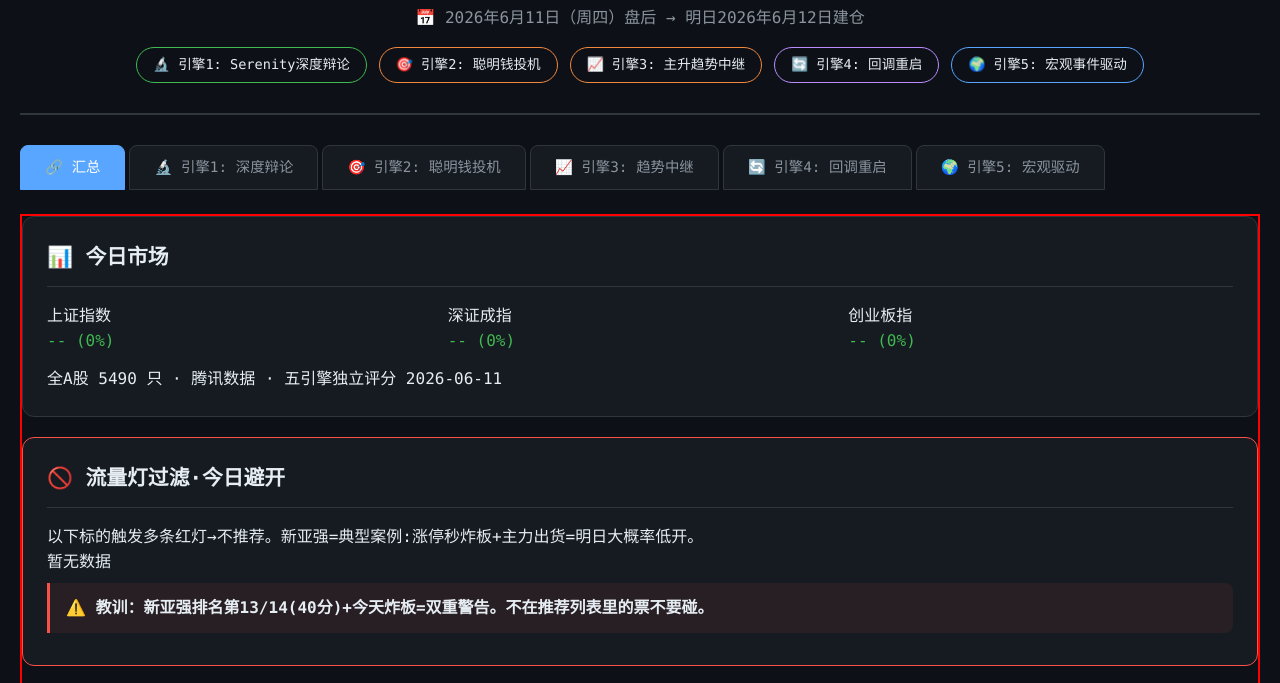
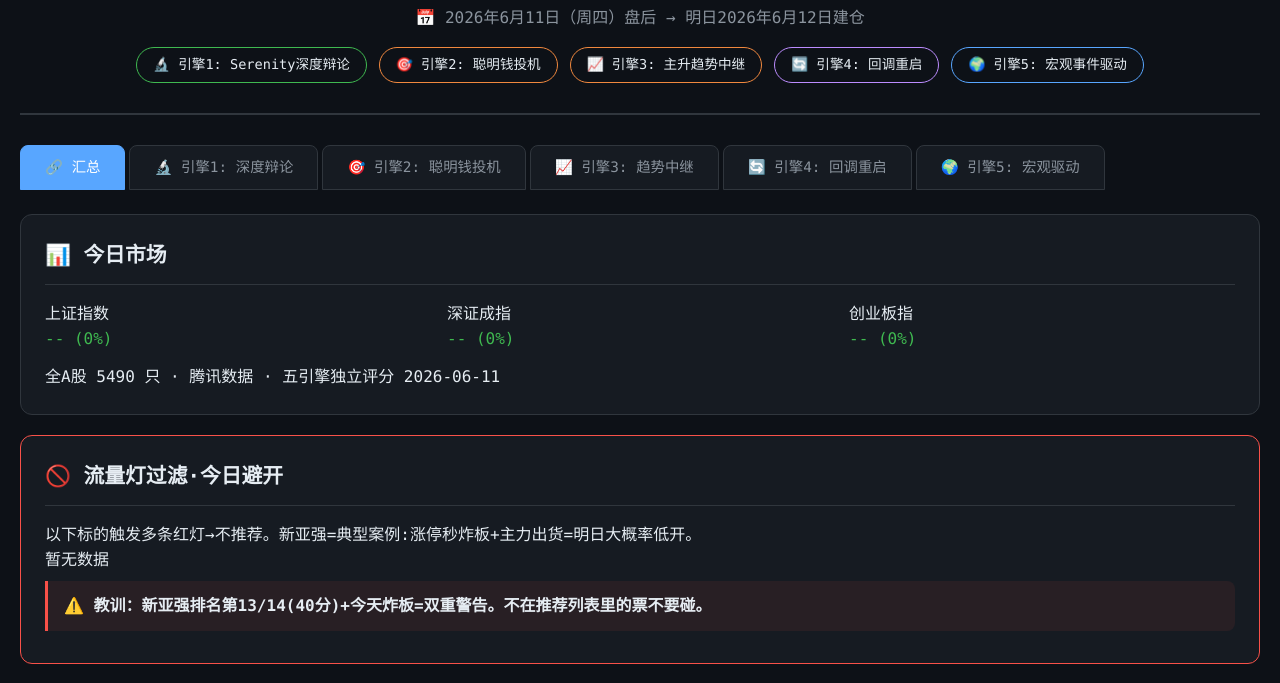
Before and after one commit to chow931124-png/engine-finder, a website: page dashboard.html in a window 1280 px wide. Both pictures are taken after a click on the element "🔗 汇总". Shown: the part 114-797 px from the top of the page. Drawn offline with Linux system fonts and the light colour scheme.

Commit message:
fix: showTab 改用 classList, 删除残留代码

```diff
--- a/dashboard.html
+++ b/dashboard.html
@@ -898,19 +898,12 @@ document.getElementById('header-date').textContent =
   `📅 ${fmt(today)}（周${WEEKDAYS[today.getDay()]}）盘后 → 明日${fmt(tomorrow)}建仓`;
 
 function showTab(name, btn) {
-  document.getElementById('tab-summary').style.display = 'none';
-  document.getElementById('tab-engine1').style.display = 'none';
-  document.getElementById('tab-engine2').style.display = 'none';
-  document.getElementById('tab-engine3').style.display = 'none';
-  document.getElementById('tab-engine4').style.display = 'none';
-  document.getElementById('tab-engine5').style.display = 'none';
-  var target = document.getElementById('tab-' + name);
-  if (target) {
-    target.style.display = 'block';
-    target.style.border = '2px solid red';
-  }
-  var bs = document.querySelectorAll('.tab');
-  for (var i = 0; i < bs.length; i++) { bs[i].classList.remove('active'); }
+  var all = document.querySelectorAll('.tab-content');
+  for (var i = 0; i < all.length; i++) { all[i].classList.remove('active'); }
+  var t = document.getElementById('tab-' + name);
+  if (t) t.classList.add('active');
+  var b = document.querySelectorAll('.tab');
+  for (var i = 0; i < b.length; i++) { b[i].classList.remove('active'); }
   if (btn) btn.classList.add('active');
   window.scrollTo(0,0);
 }
```
